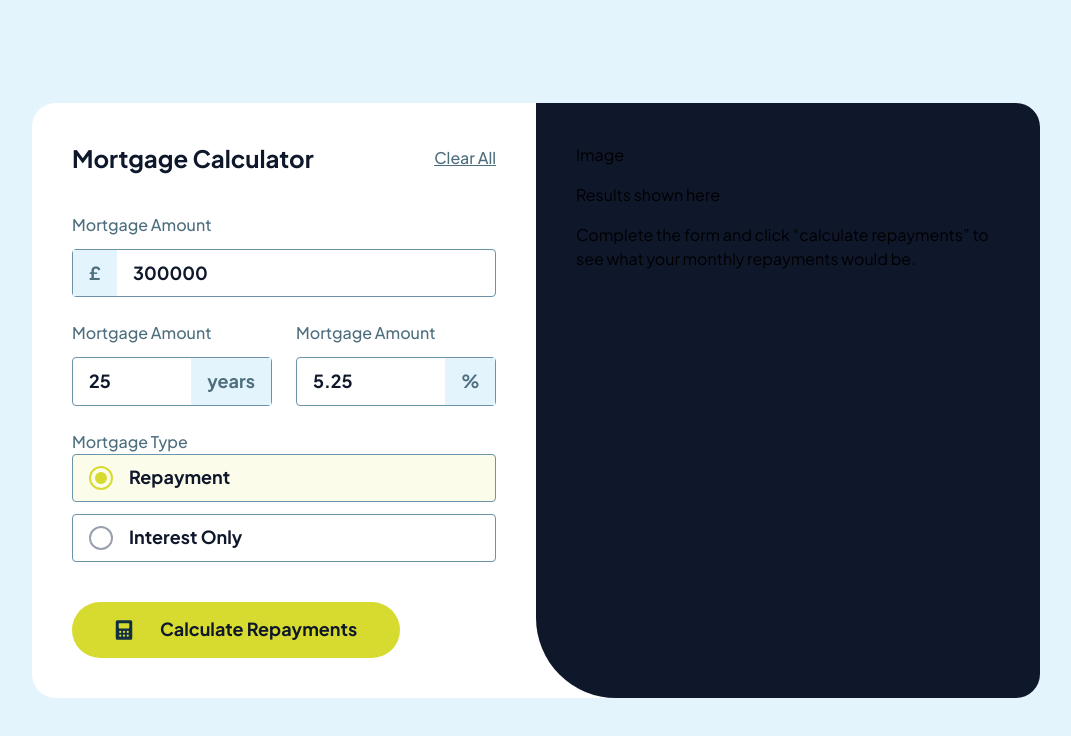
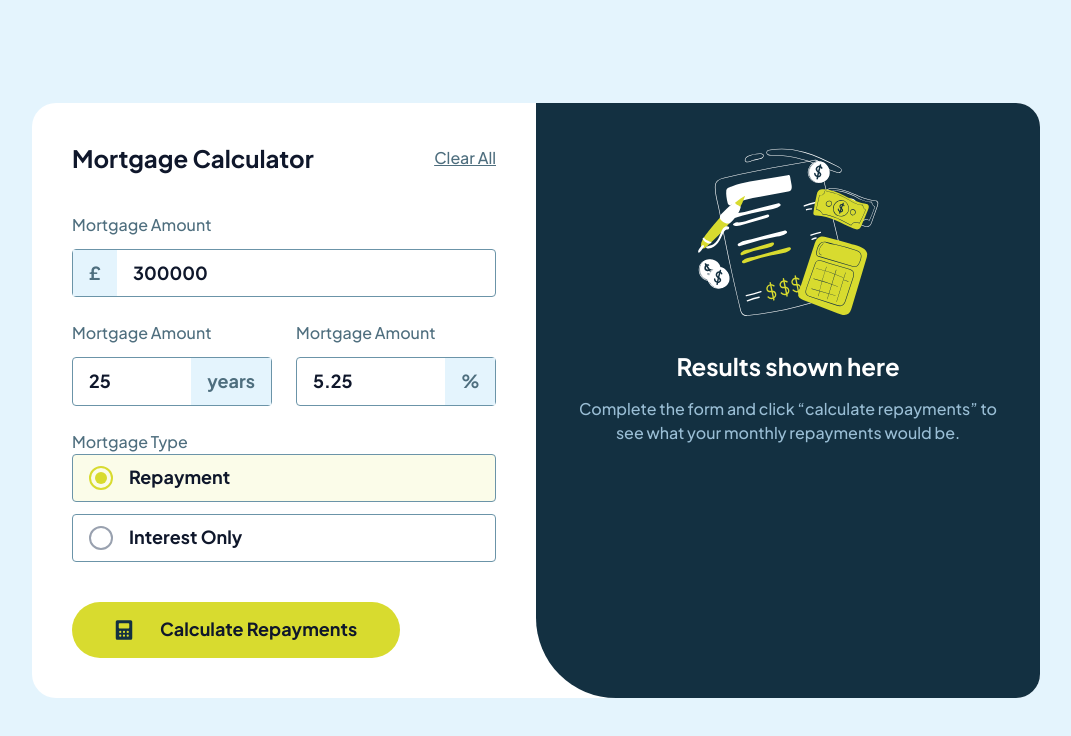
Before and after one commit to Star-Mdakane/mortgage-repayment-calculator-react-tailwind-no-library-form, a React (Vite) app: page / in a window 1280 px wide. Shown: the top 736 px of the page, without its empty margins (104-1175 px from the left). Built offline with nearby package versions, Linux system fonts and the light colour scheme.

Commit message:
results ui

```diff
--- a/src/components/EmptyResults.jsx
+++ b/src/components/EmptyResults.jsx
@@ -1,11 +1,11 @@
-import React from 'react'
+import EmptyIllustration from "../../assets/images/illustration-empty.svg"
 
 const EmptyResults = () => {
     return (
-        <div className='flex flex-col gap-4'>
-            <div>Image</div>
-            <h1>Results shown here</h1>
-            <p>Complete the form and click “calculate repayments” to see what your monthly repayments would be.</p>
+        <div className='flex flex-col items-center gap-4'>
+            <img src={EmptyIllustration} alt="" className="w-48 h-48" />
+            <h1 className="text-[24px] leading-[125%] font-bold text-white">Results shown here</h1>
+            <p className="text-[16px] leading-[150%] font-medium text-[#9ABED5] text-center">Complete the form and click “calculate repayments” to see what your monthly repayments would be.</p>
         </div>
     )
 }
--- a/src/components/PaymentResults.jsx
+++ b/src/components/PaymentResults.jsx
@@ -4,27 +4,26 @@ const PaymentResults = () => {
     return (
         <div className='flex flex-col gap-6 md:gap-10'>
             <div className='flex flex-col gap-4'>
-                <h1>Your Results</h1>
-                <p>Your results are shown below based on the information you provided. To adjust the results, edit the form and click “calculate repayments” again.</p>
+                <h1 className="text-[24px] leading-[125%] font-bold text-white">Your Results</h1>
+                <p className="text-[16px] leading-[150%] font-medium text-[#9ABED5]">Your results are shown below based on the information you provided. To adjust the results, edit the form and click “calculate repayments” again.</p>
             </div>
-            <div className='flex flex-col gap-4 px-4 py-6 md:p-8 md:gap-8'>
+            <div className='flex flex-col gap-4 px-4 py-6 md:p-8 md:gap-8 rounded-lg bg-[#0E2431] border-t-4 border-[#D8DB2F]'>
+                <div className='flex flex-col gap-2 '>
+                    <p className='text-[16px] leading-[150%] font-medium text-[#9ABED5]'>Your monthly repayments</p>
+                    <p className='text-[40px] md:text-[56px] text-[#D8DB2F] font-bold leading-[auto] md:leading-[125%] tracking-[0%]'>£1,797.74</p>
+                </div>
+                <div className='w-full h-px bg-[#9ABED5]/25'></div>
                 <div className='flex flex-col gap-2'>
-                    <p>Your monthly repayments</p>
-                    <p>£1,797.74</p>
-                </div>
-                <div>Divider</div>
-                <div className='flex flex-col gap-2'>
-                    <p>
+                    <p className='text-[16px] leading-[150%] font-medium text-[#9ABED5]'>
                         Total you'll repay over the term
                     </p>
-                    <p>
+                    <p className='text-[24px] text-white leading-[125%] tracking-[0%] font-bold'>
                         £539,322.94
                     </p>
                 </div>
             </div>
-
         </div>
     )
 }
 
-export default PaymentResults
+export default PaymentResults;
--- a/src/components/Results.jsx
+++ b/src/components/Results.jsx
@@ -8,7 +8,7 @@ const Results = () => {
     const { showResults } = useContext(GlobalContext);
 
     return (
-        <div id="results" className='w-full lg:w-126 py-8 px-6 md:p-10 bg-slate-900 lg:rounded-bl-[80px]'>
+        <div id="results" className='w-full lg:w-126 py-8 px-6 md:p-10 bg-[#133041] lg:rounded-bl-[80px] flex items-center justify-center lg:items-start'>
             {showResults ? <PaymentResults /> : <EmptyResults />}
         </div>
 
--- a/src/contexts/GlobalContext.jsx
+++ b/src/contexts/GlobalContext.jsx
@@ -4,7 +4,7 @@ import { createContext, useState } from "react";
 const GlobalContext = createContext()
 
 const GlobalProvider = ({ children }) => {
-    const [showResults, setShowResults] = useState(false)
+    const [showResults, setShowResults] = useState(false);
 
     const value = {
         showResults,
```
